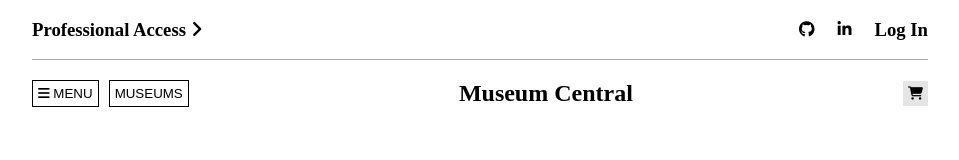
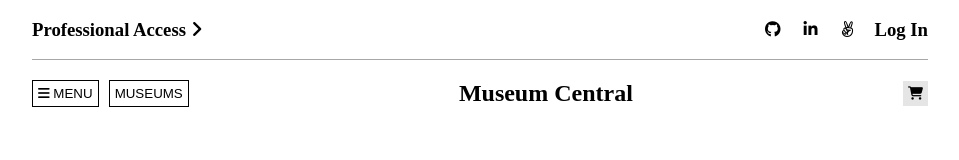
Before and after one commit to regdes721/Museum-Capstone, a React (Vite) app in the folder react-vite/: page / in a window 1280 px wide. Shown: the top 160 px of the page, without its empty margins (160-1119 px from the left). Built offline with nearby package versions, Linux system fonts and the light colour scheme; no server answers; a web font is replaced by a local one.

Commit message:
added wellfound

```diff
--- a/react-vite/src/components/Navigation/Navigation.jsx
+++ b/react-vite/src/components/Navigation/Navigation.jsx
@@ -106,6 +106,7 @@ function Navigation() {
             <div className="header-section-1a">
               <NavLink to="https://github.com/regdes721" target="_blank" className="nav-title"><i className="fab fa-github"> </i></NavLink>
               <NavLink to="https://www.linkedin.com/in/reginalddesrosiers/" target="_blank" className="nav-title"><i className="fab fa-fw fa-linkedin-in"></i></NavLink>
+              <NavLink to="https://wellfound.com/u/reginald-desrosiers" target="_blank" className="nav-title"><i className="fa-brands fa-angellist"></i></NavLink>
               <OpenModalMenuItem
               itemText="Log In"
               modalComponent={<LoginFormModal />}
@@ -116,6 +117,7 @@ function Navigation() {
             <div className="header-section-1a">
               <NavLink to="https://github.com/regdes721" target="_blank" className="nav-title"><i className="fab fa-github"> </i></NavLink>
               <NavLink to="https://www.linkedin.com/in/reginalddesrosiers/" target="_blank" className="nav-title"><i className="fab fa-fw fa-linkedin-in"></i></NavLink>
+              <NavLink to="https://wellfound.com/u/reginald-desrosiers" target="_blank" className="nav-title"><i className="fa-brands fa-angellist"></i></NavLink>
               {/* <h3 onClick={() => (alert(`Feature Coming Soon...`))}>My account</h3> */}
               <h3 onClick={logout} className="cursor-pointer">Sign out</h3>
             </div>
```
Also changed, not shown: 3 other files (tests, documents, lock files or other folders).
